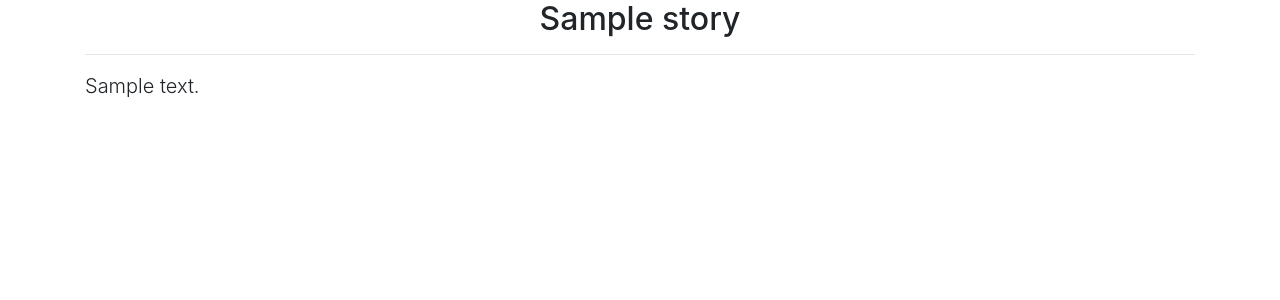
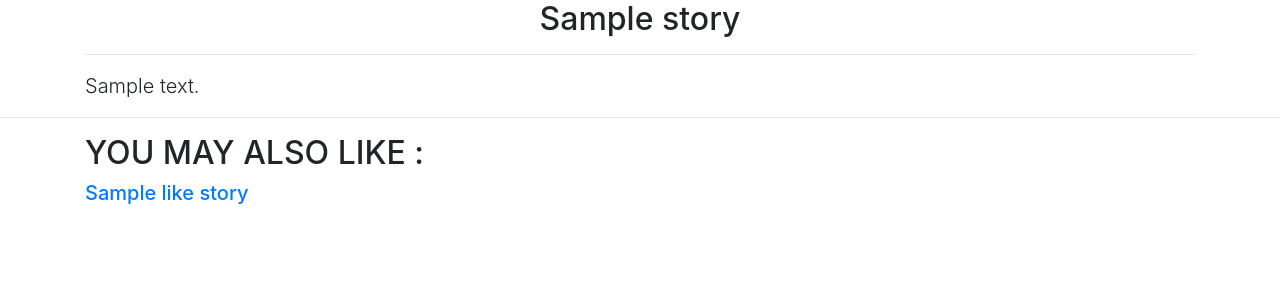
Before and after one commit to aymanexpo/story_book, a Django app: template story/templates/story/story_detail.html in a window 1280 px wide. Shown: the part 56-356 px from the top of the page. Run offline with Django 3.2, Linux system fonts and the light colour scheme; tables that the repository leaves empty hold one stand-in row (values such as "Sample post"); the template is opened without the code that fills it: values that come from a table or form of the project are taken from there, most other values are stand-ins (such as "Sample title", 1, 10 or a date in 2020); some libraries are stand-ins or nearby versions.

Commit message:
in progress

```diff
--- a/story/templates/story/story_detail.html
+++ b/story/templates/story/story_detail.html
@@ -8,5 +8,12 @@
 <div class="container">
     <h2 class="text-center">{{story.title}}</h2><hr>
     <p class="lead">{{story.body|safe}}</p>
+</div><hr>
+<div class="container">
+    <h2>YOU MAY ALSO LIKE :</h2>
+    {% for x in like_story %}
+        <a href="{{x.get_absolute_url}}"><h5>{{x.title}}</h5></a>
+    {% endfor %}
 </div>
+
 {% endblock %}
--- a/story/views.py
+++ b/story/views.py
@@ -41,7 +41,9 @@ def story_list(request,category_slug=None):
     })
 def story_detail(request,id):
     story=get_object_or_404(Story,id=id)
-    return render(request,'story/story_detail.html',{'story':story})
+    all_story=list(Story.objects.exclude(id=id))
+    like_story=random.sample(all_story,3)
+    return render(request,'story/story_detail.html',{'story':story,'like_story':like_story})
 
 def search_story(request):
     query=None
```
